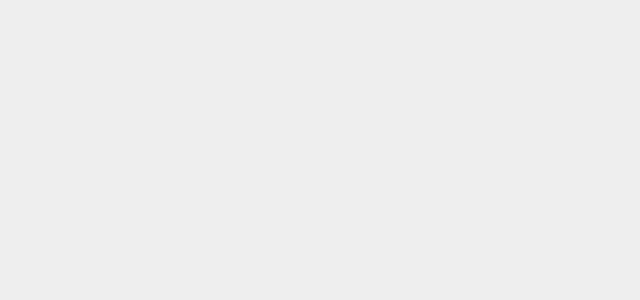
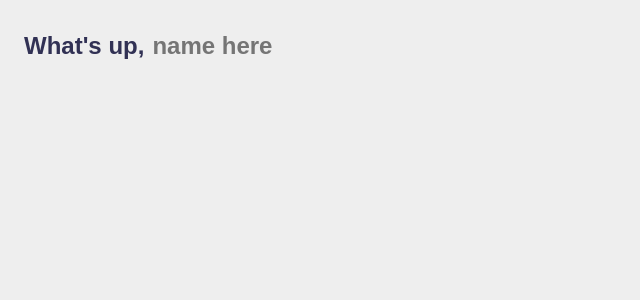
Before and after one commit to KausaChangs/to-do-app, a Vue app: page / in a window 1280 px wide. Shown: the top 300 px of the page, without its empty margins (0-640 px from the left). Built offline with nearby package versions, Linux system fonts and the light colour scheme.

Commit message:
need to add watch function to save name

```diff
--- a/src/App.vue
+++ b/src/App.vue
@@ -14,4 +14,12 @@
 );
 </script>
 
-<template></template>
+<template>
+  <main class="app">
+    <section class="greeting">
+      <h2 class="title">
+        What's up, <input type="text" placeholder="name here" v-model="name" />
+      </h2>
+    </section>
+  </main>
+</template>
```
